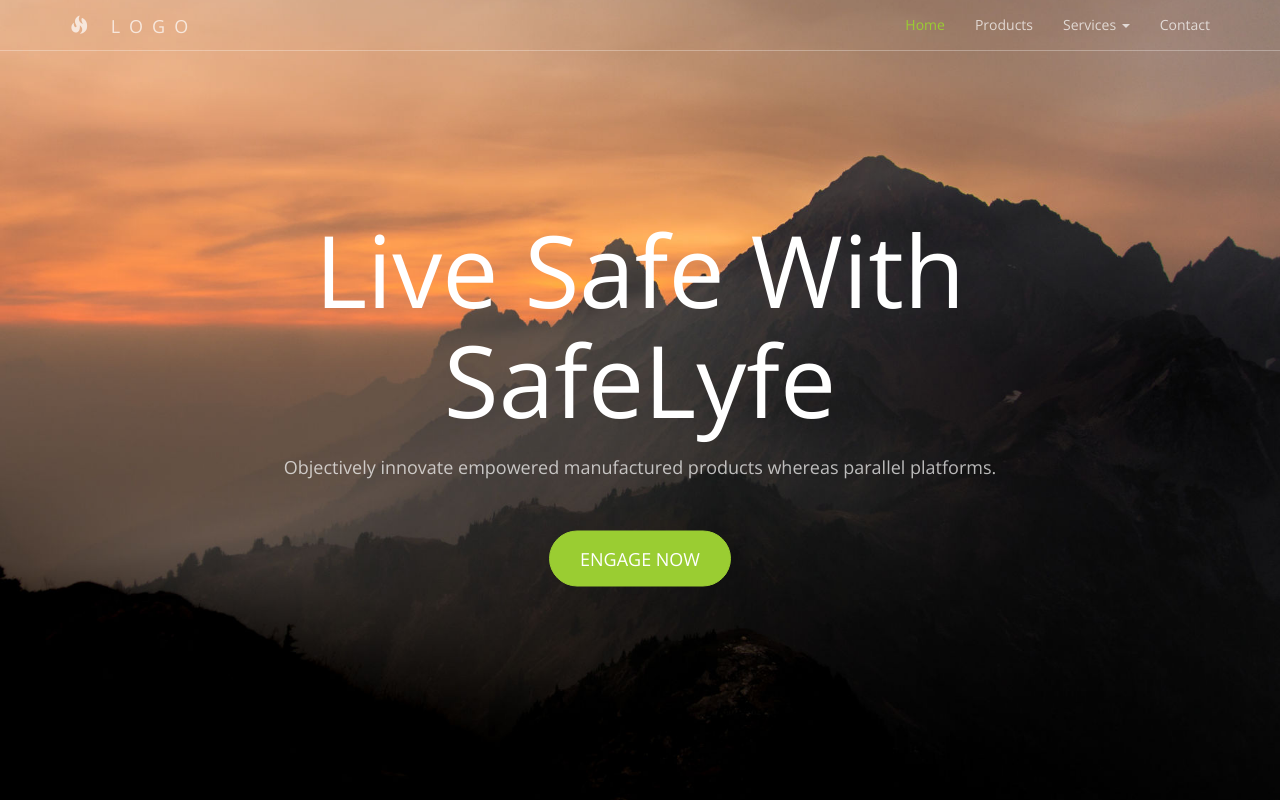
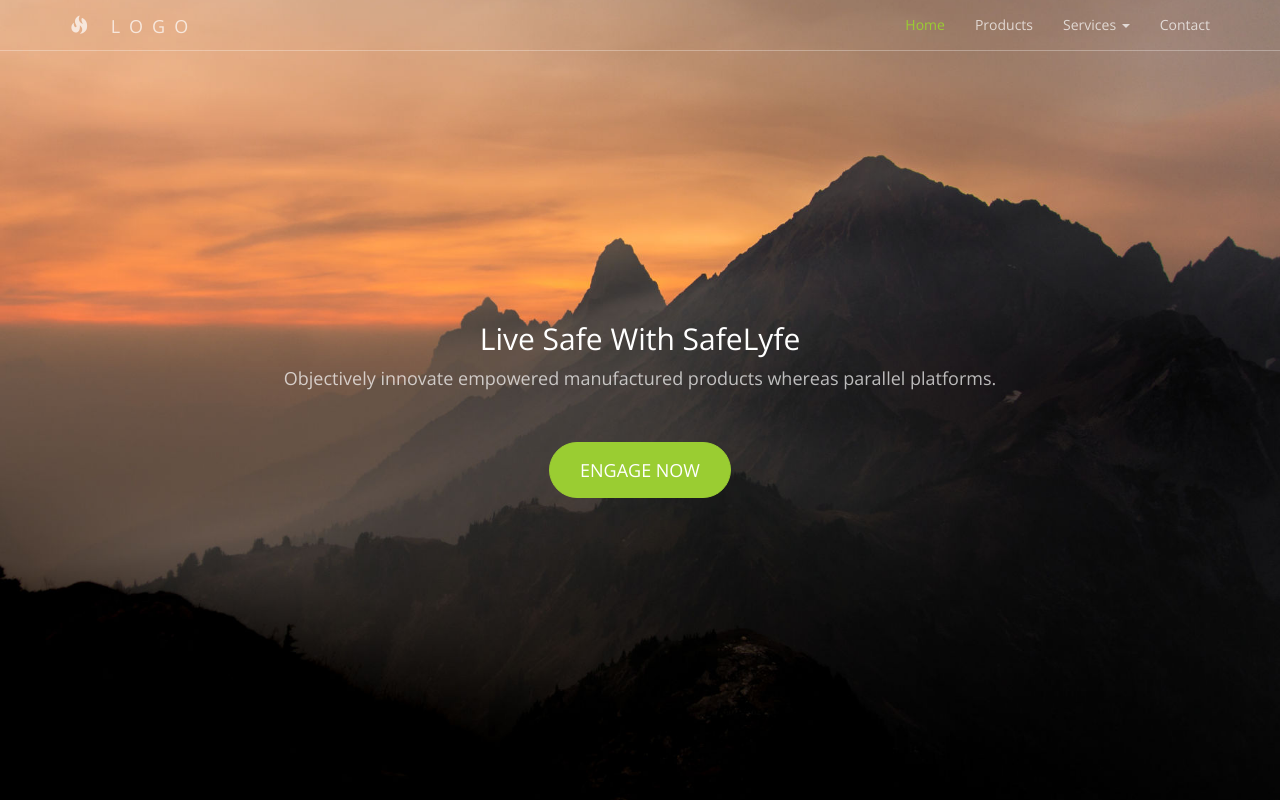
Before and after one commit to SafeLyfe/SafeLyfe.github.io, a plain HTML site: page index.html in a window 1280 px wide. Shown: the top 800 px of the page. Drawn offline with nearby package versions, Linux system fonts and the light colour scheme.

Commit message:
change heading size

```diff
--- a/index.html
+++ b/index.html
@@ -79,7 +79,7 @@ Although you can use them, for a more unique website, replace these images with
     <header>
         <div class="header-content">
             <div class="header-content-inner">
-                <h1>Live Safe With SafeLyfe</h1>
+                <h2>Live Safe With SafeLyfe</h2>
                 <p>Objectively innovate empowered manufactured products whereas parallel platforms.</p>
                 <a href="#" class="btn btn-primary btn-lg">Engage Now</a>
             </div>
```
